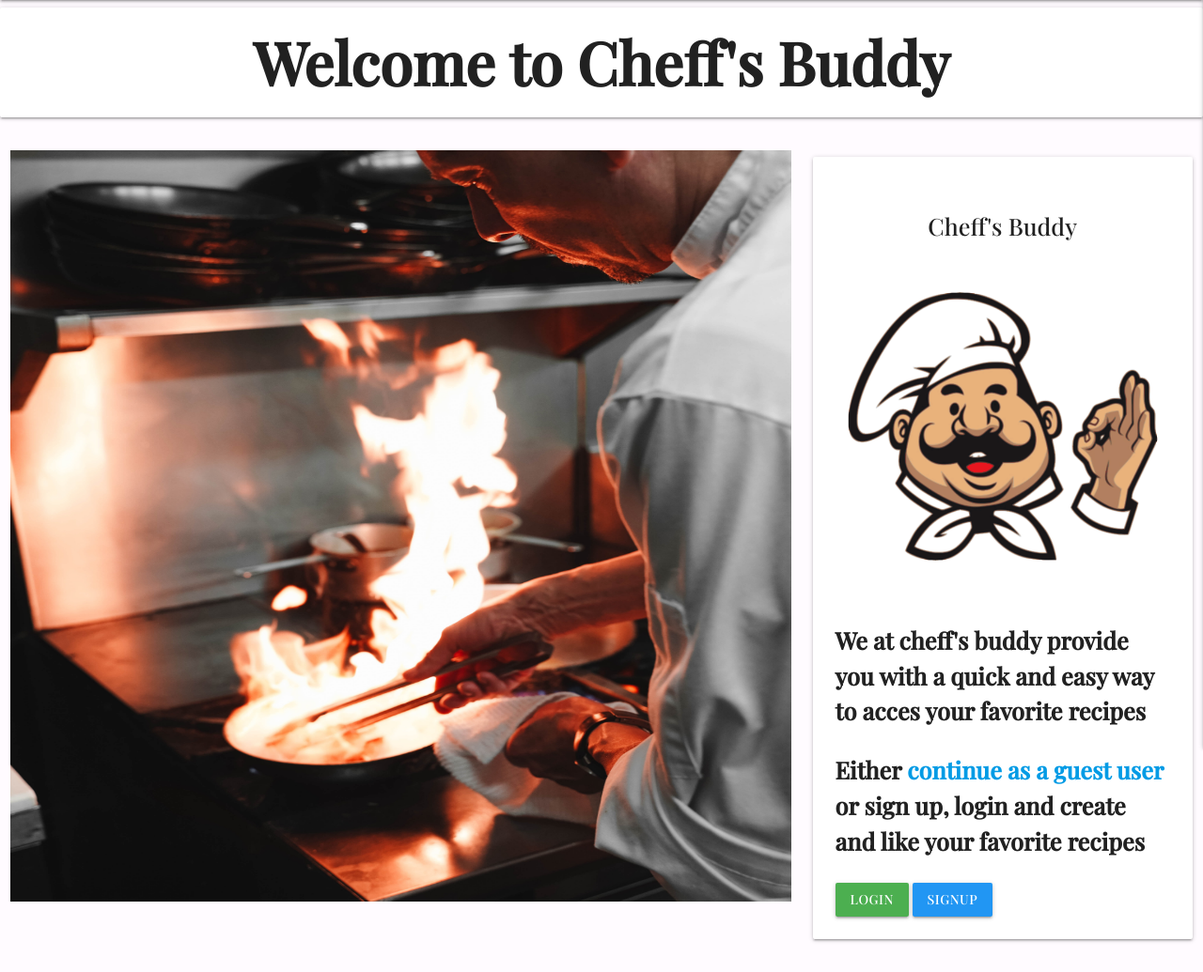
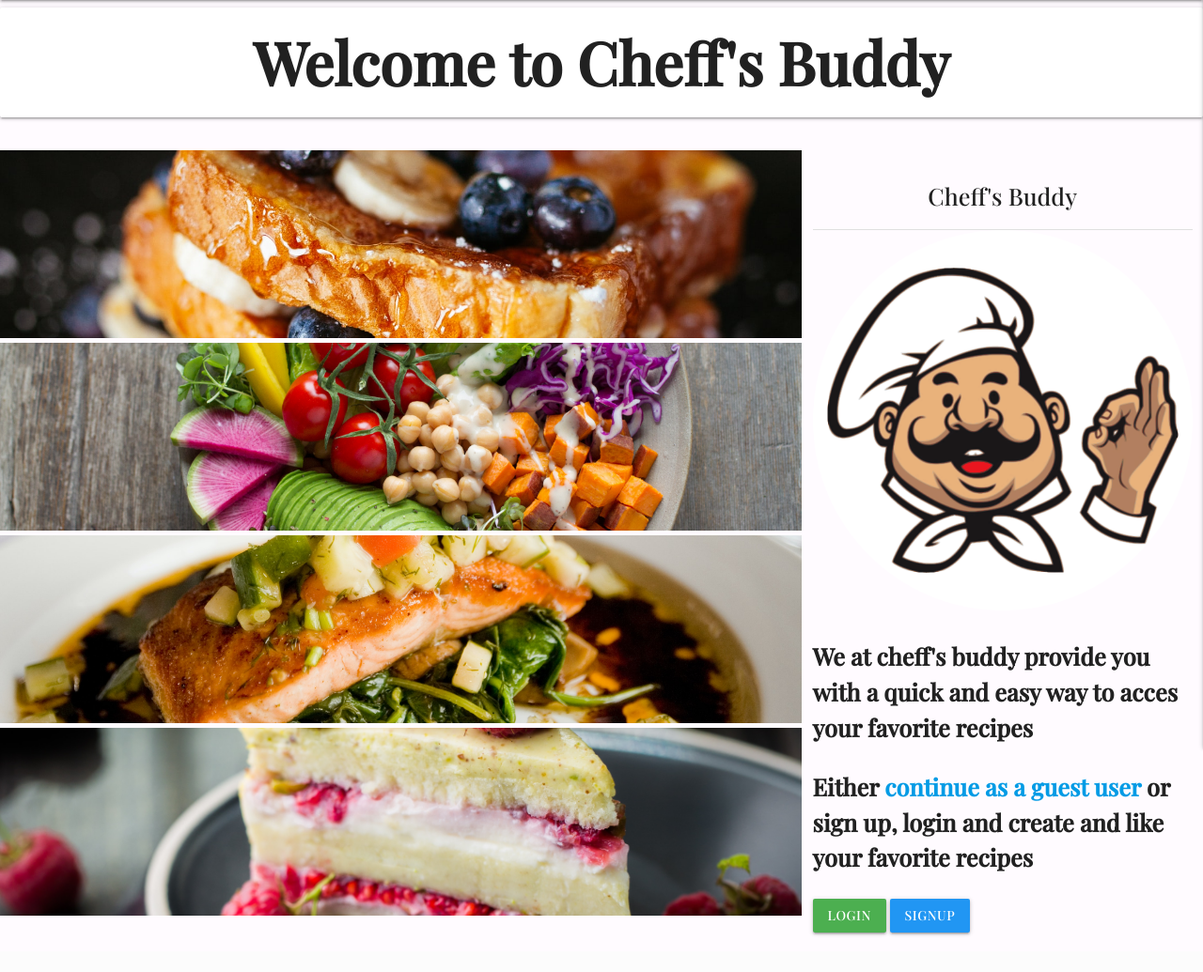
Before and after one commit to ThijsTerporten/CheffsBuddy, a Flask app: page / in a window 1280 px wide. Shown: the part 64-1099 px from the top of the page at 94% size. After the commit the page ends 1060 px from the top, so only its background shows below. Run offline with Flask 2, Linux system fonts and the light colour scheme; some libraries are stand-ins or nearby versions.

Commit message:
Create banner for landing page

```diff
--- a/static/css/style.css
+++ b/static/css/style.css
@@ -11,11 +11,31 @@ nav {
     background-color: #000500;
 }
 
-.hero-img {
-    max-height: 100vh;
-    width: 100%;
+.bg-img--banner {
+    background-repeat: no-repeat;
+    background-size: cover;
+    background-position: center;
+    height: 25vh;
+    margin-bottom: 5px;
 }
 
+.breakfast {
+    background-image: url("../images/breakfast.jpg");
+    background-position: 50% 25%;
+}
+
+.lunch {
+    background-image: url("../images/lunch.jpg");
+}
+
+.dinner {
+    background-image: url("../images/dinner.jpg");
+    background-position: 20% 66%;
+}
+
+.dessert {
+    background-image: url("../images/dessert.jpg");
+}
 
 .background-decoration {
     background-image: url("../images/banner.png");
--- a/templates/index.html
+++ b/templates/index.html
@@ -6,14 +6,21 @@
 </div>
 <div class="row">
     <div class="col s12 m12 l8">
-        <img class="hero-img responsive-img" src="../static/images/cooking.jpg"></img>
+        <div class="row bg-img--banner breakfast"></div>
+        <div class="row bg-img--banner lunch"></div>
+        <div class="row bg-img--banner dinner"></div>
+        <div class="row bg-img--banner dessert"></div>
     </div>
+
     <div class="col s12 m12 l4">
-        <section class="card-panel">
+        <section>
             <h2 class="flow-text center-align">Cheff's Buddy</h2>
+            <div class="divider"></div>
             <img src="../static/images/logo.png" alt="logo" class="responsive-img">
-            <p class="flow-text">We at cheff's buddy provide you with a quick and easy way to acces your favorite recipes</p>
-            <p class="flow-text">Either <a href="{{ url_for('get_categories')}}">continue as a guest user</a> or sign up, login and create and like your favorite recipes</p>
+            <p class="flow-text">We at cheff's buddy provide you with a quick and easy way to acces your favorite
+                recipes</p>
+            <p class="flow-text">Either <a href="{{ url_for('get_categories')}}">continue as a guest user</a> or sign
+                up, login and create and like your favorite recipes</p>
             <a href="{{ url_for('login')}}" class="btn green center-align">Login</a>
             <a href="{{ url_for('signup')}}" class="btn blue center-align">SignUp</a>
         </section>
```
